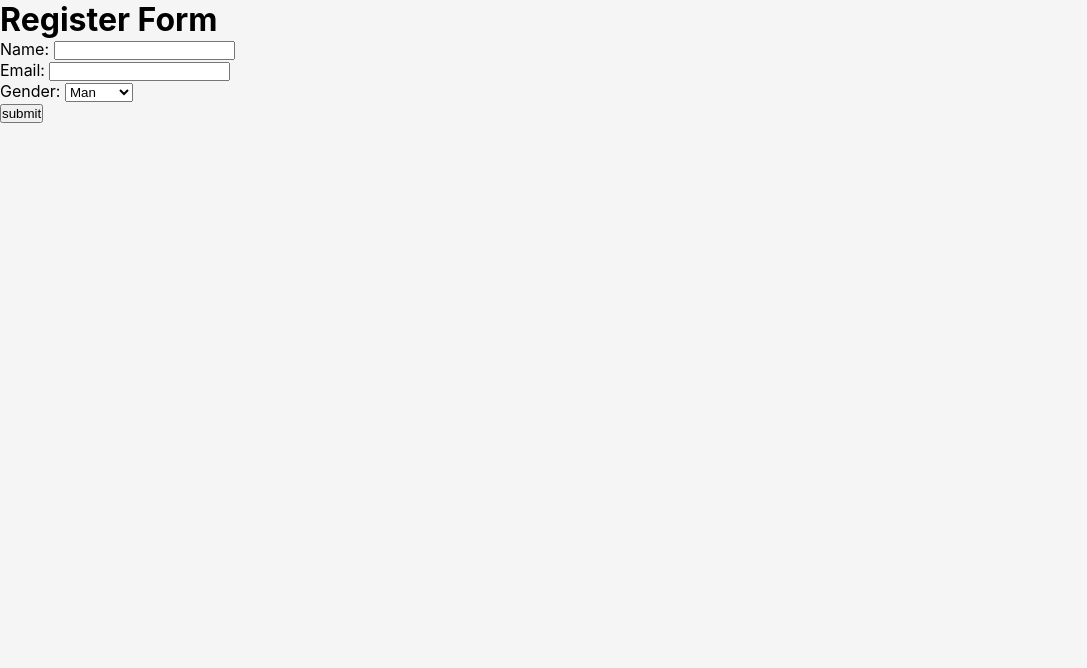
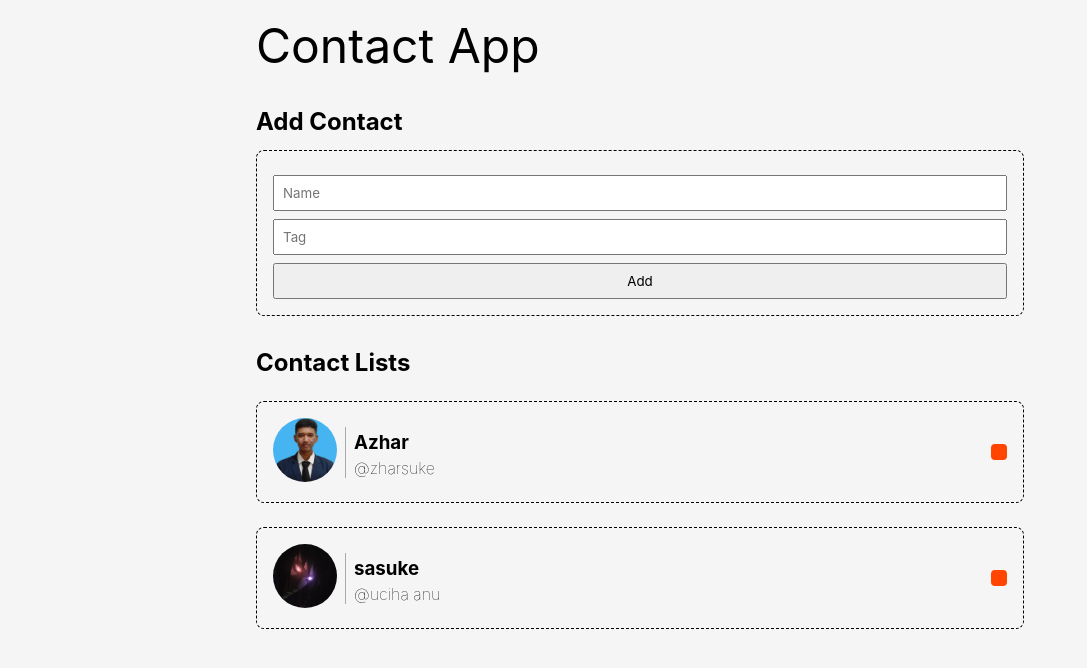
Before and after one commit to alazharizqi/dicoding, a React app in the folder frontend/react/contacts-app/: page / in a window 1280 px wide. Shown: the top 668 px of the page, without its empty margins (0-1087 px from the left). Built offline with nearby package versions, Linux system fonts and the light colour scheme; the HTML template or start-up script is replaced by a standard one.

Commit message:
feat: add contact

```diff
--- a/frontend/react/contacts-app/src/components/contact-app/ContactApp.jsx
+++ b/frontend/react/contacts-app/src/components/contact-app/ContactApp.jsx
@@ -1,6 +1,7 @@
 import React from "react";
 import ContactList from "./ContactList";
 import { getData } from '../../utils/data';
+import ContactInput from "./ContactInput";
 
 class ContactApp extends React.Component {
     constructor(props) {
@@ -10,6 +11,7 @@
         }
 
         this.onDeleteHandler = this.onDeleteHandler.bind(this);
+        this.onAddContactHandler = this.onAddContactHandler.bind(this);
     }
 
     onDeleteHandler(id) {
@@ -17,10 +19,29 @@
         this.setState({ contacts });
     }
 
+    onAddContactHandler({ name, tag }) {
+      this.setState((prevState) => {
+        return {
+          contacts: [
+            ...prevState.contacts,
+            {
+              id: new Date(),
+              name,
+              tag,
+              imageUrl: '/images/default.png',
+            }
+          ]
+        }
+      })
+    }
+
     render() {
         return (
           <div className="contact-app">
-            <h1>Daftar Kontak</h1>
+            <h1>Contact App</h1>
+            <h2>Add Contact</h2>
+            <ContactInput addContact={this.onAddContactHandler} />
+            <h2>Contact Lists</h2>
             <ContactList contacts={this.state.contacts} onDelete={this.onDeleteHandler} />
           </div>
         );
--- /dev/null
+++ b/frontend/react/contacts-app/src/components/contact-app/ContactInput.jsx
@@ -0,0 +1,51 @@
+import React from "react";
+
+class ContactInput extends React.Component {
+    constructor(props) {
+        super(props);
+
+        // init state
+        this.state = {
+            name: '',
+            tag: '',
+        }
+
+        this.onNameChangeEventHandler = this.onNameChangeEventHandler.bind(this);
+        this.onTagChangeEventHandler = this.onTagChangeEventHandler.bind(this);
+        this.onSubmitEventHandler = this.onSubmitEventHandler.bind(this);
+    }
+
+    onNameChangeEventHandler(event) {
+        this.setState(() => {
+            return {
+                name: event.target.value
+            }
+        })
+    }
+
+    onTagChangeEventHandler(event) {
+        this.setState(() => {
+            return {
+                tag: event.target.value
+            }
+        })
+    }
+
+    onSubmitEventHandler(event) {
+        event.preventDefault();
+
+        this.props.addContact(this.state);
+    }
+
+    render() {
+        return (
+            <form className="contact-input" onSubmit={this.onSubmitEventHandler}>
+                <input type="text" placeholder="Name" value={this.state.name} onChange={this.onNameChangeEventHandler} />
+                <input type="text" placeholder="Tag" value={this.state.tag} onChange={this.onTagChangeEventHandler} />
+                <button type="submit">Add</button>
+            </form>
+        )
+    }
+}
+
+export default ContactInput;
--- a/frontend/react/contacts-app/src/index.jsx
+++ b/frontend/react/contacts-app/src/index.jsx
@@ -4,8 +4,8 @@
 
 import './styles/style.css';
 // import CounterApp from "./components/counter-app/CounterApp";
-// import ContactApp from "./components/contact-app/ContactApp";
-import MyForm from "./components/form-app/MyForm";
+import ContactApp from "./components/contact-app/ContactApp";
+// import MyForm from "./components/form-app/MyForm";
 
 const root = createRoot(document.getElementById('root'));
 root.render(
@@ -16,6 +16,6 @@
 
     // </div>
     // <CounterApp />
-    // <ContactApp />
-    <MyForm />
+    <ContactApp />
+    // <MyForm />
 );
```
Also changed, not shown: frontend/react/contacts-app/public/images/default.png (added).
